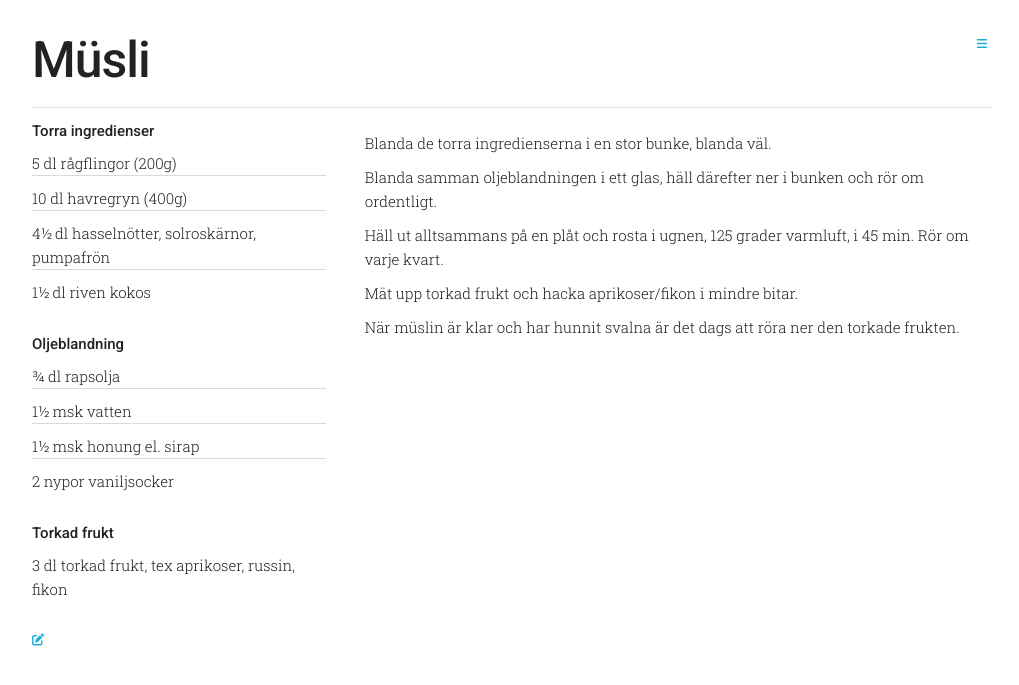
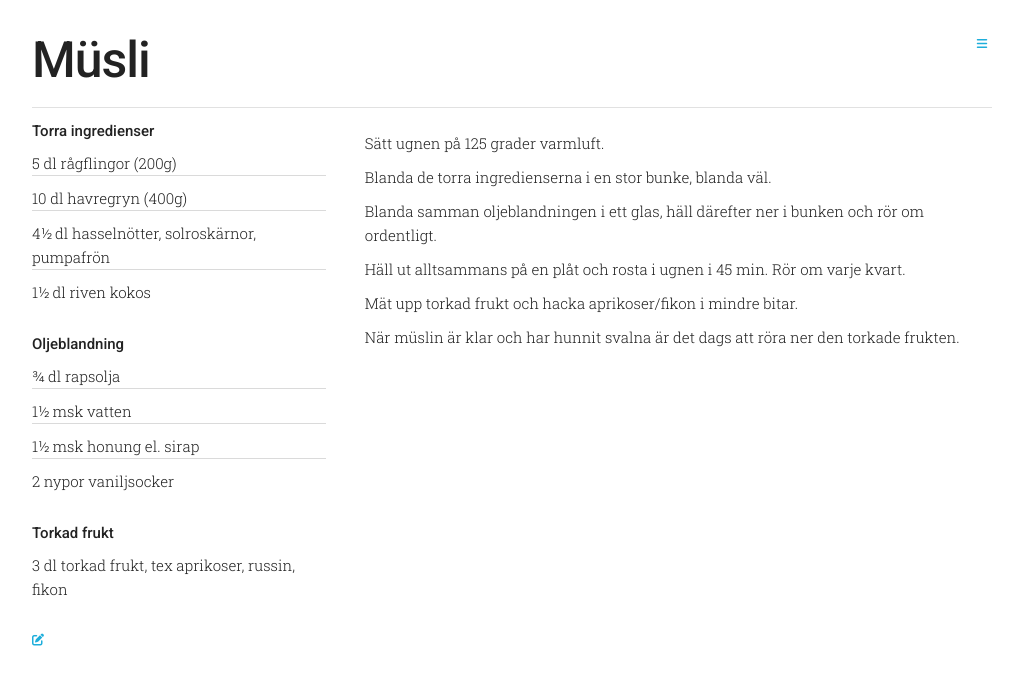
Before and after one commit to grapefrukt/recipes, a Jekyll site: the page built from _recipes/Musli.md, in a window 1280 px wide. Shown: the top 685 px of the page, without its empty margins (128-1147 px from the left). Built offline with Jekyll 4.4.1, drawn with Linux system fonts in a browser that asks for light colours.

Commit message:
tweaked muesli

```diff
--- a/_recipes/Musli.md
+++ b/_recipes/Musli.md
@@ -16,8 +16,9 @@ ingredients :
 
 tags: [ övrigt ]
 ---
+* Sätt ugnen på 125 grader varmluft.
 * Blanda de torra ingredienserna i en stor bunke, blanda väl.
 * Blanda samman oljeblandningen i ett glas, häll därefter ner i bunken och rör om ordentligt.
-* Häll ut alltsammans på en plåt och rosta i ugnen, 125 grader varmluft, i 45 min. Rör om varje kvart.
+* Häll ut alltsammans på en plåt och rosta i ugnen i 45 min. Rör om varje kvart.
 * Mät upp torkad frukt och hacka aprikoser/fikon i mindre bitar.
 * När müslin är klar och har hunnit svalna är det dags att röra ner den torkade frukten.
```
